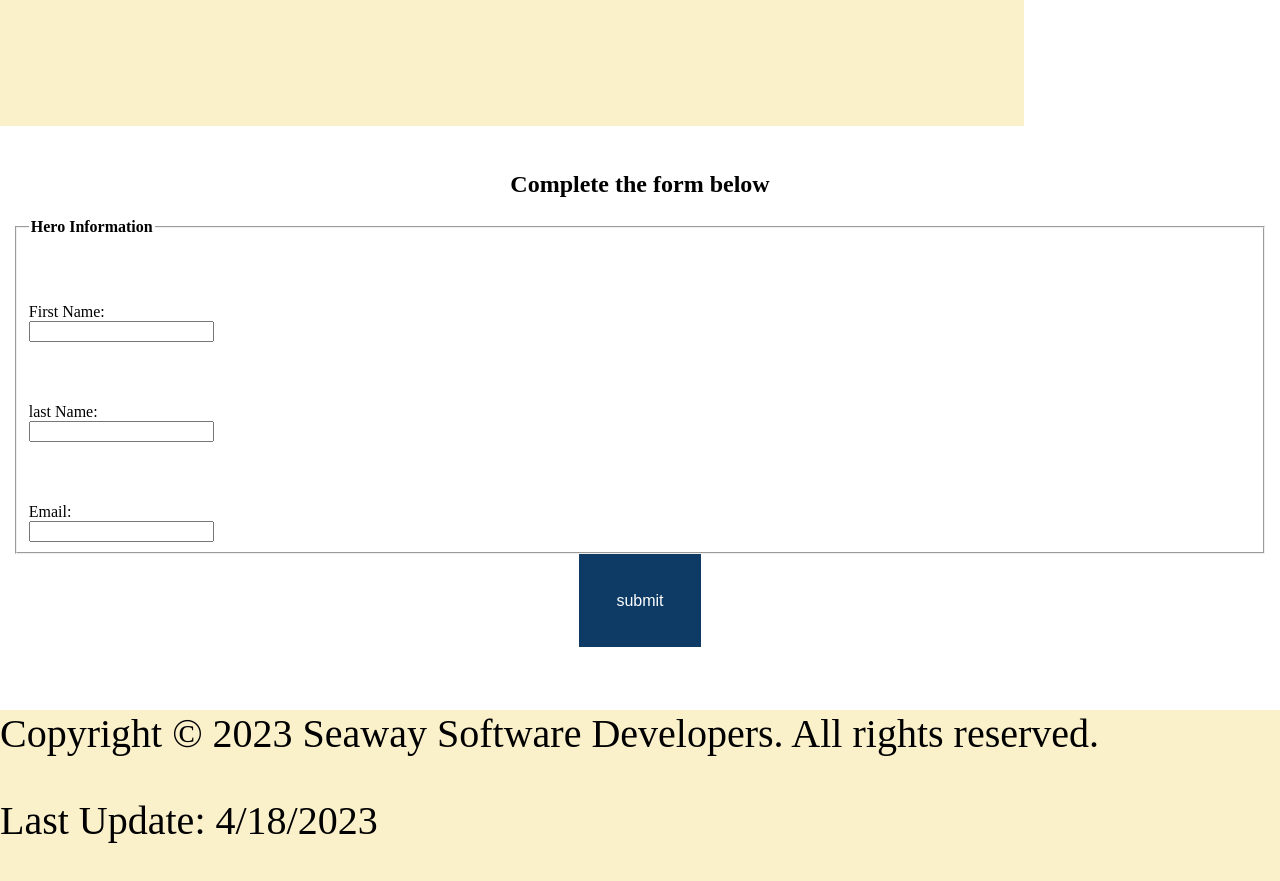
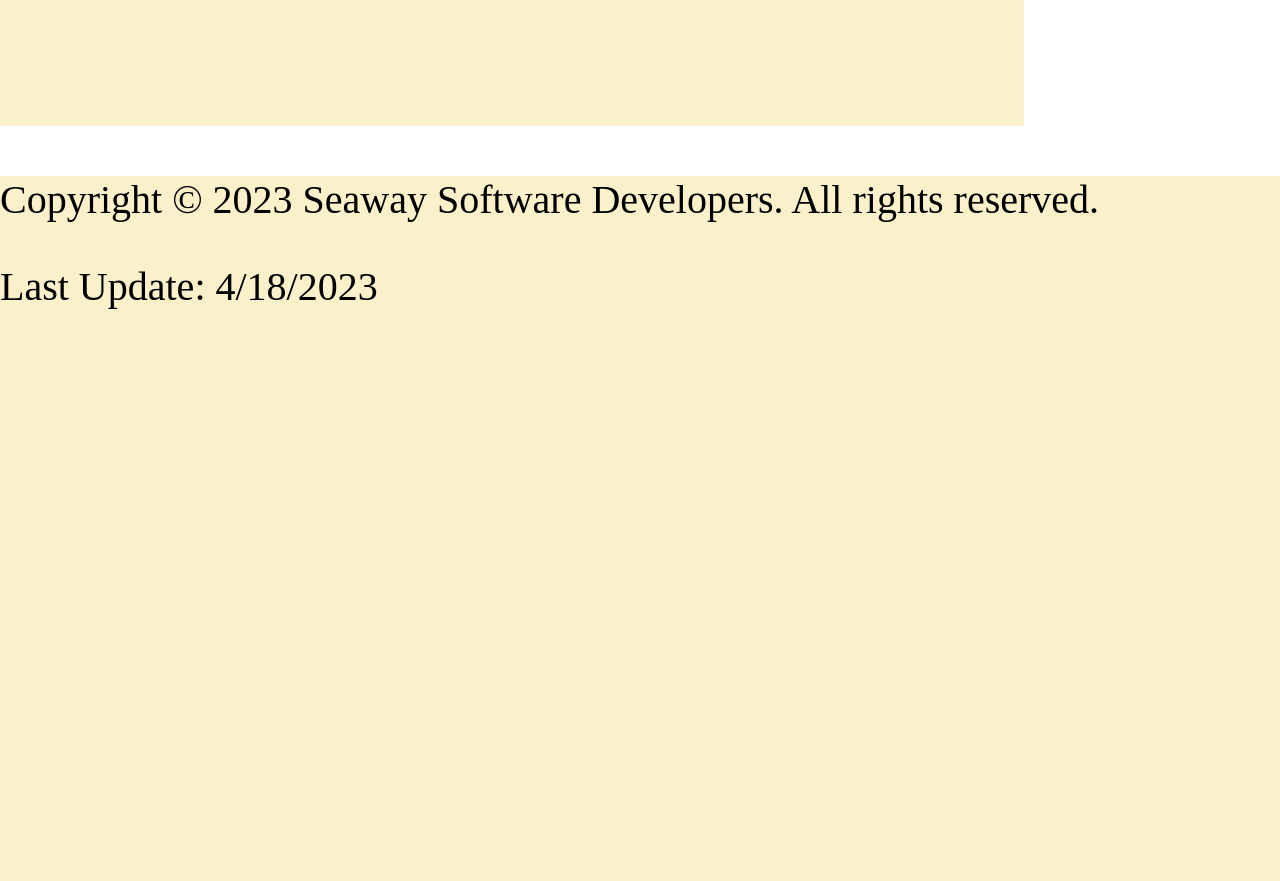
Before and after one commit to Seaway-Software-Development/web-skeleton-and-navigation-Jayden-McGrath, a plain HTML site: page index.html in a window 1280 px wide. Shown: the part 2000-2881 px from the top of the page. Drawn offline with Linux system fonts and the light colour scheme.

Commit message:
update 2

```diff
--- a/index.html
+++ b/index.html
@@ -39,34 +39,7 @@
 <article>Lorem ipsum dolor sit amet consectetur adipisicing elit. Aut facilis natus, adipisci quisquam expedita ea debitis consectetur voluptas id autem tempore nihil qui dolorum tenetur quidem dolores corrupti ipsa perferendis.</article>
 </div>
 
-<main>
 
-    <div id="form">
-
-        <h2>Complete the form below</h2>
-
-
-   <form>
-
-    <form action="email@seawaysoftdev.org" method="GET">
-
-
-   <fieldset>
-       <legend>Hero Information</legend>
-       <label for="fName">First Name:</label>
-       <input type="text" name="fName" id="fName" required>
-
-       <label for="lName">last Name:</label>
-       <input type="text" name="lName" id="lName" required>
-
-       <label for="email">Email:</label>
-       <input type="email" name="email" id="email" required>
-   </fieldset>
-
-
-           <input type="submit" id="submit" value="submit" class="btn">
-       </form>
-</main>
 
 <footer>
 <p>Copyright &copy; 2023 Seaway Software Developers. All rights reserved.</p>
```
Also changed, not shown: contact.html (+1 -1 lines).
